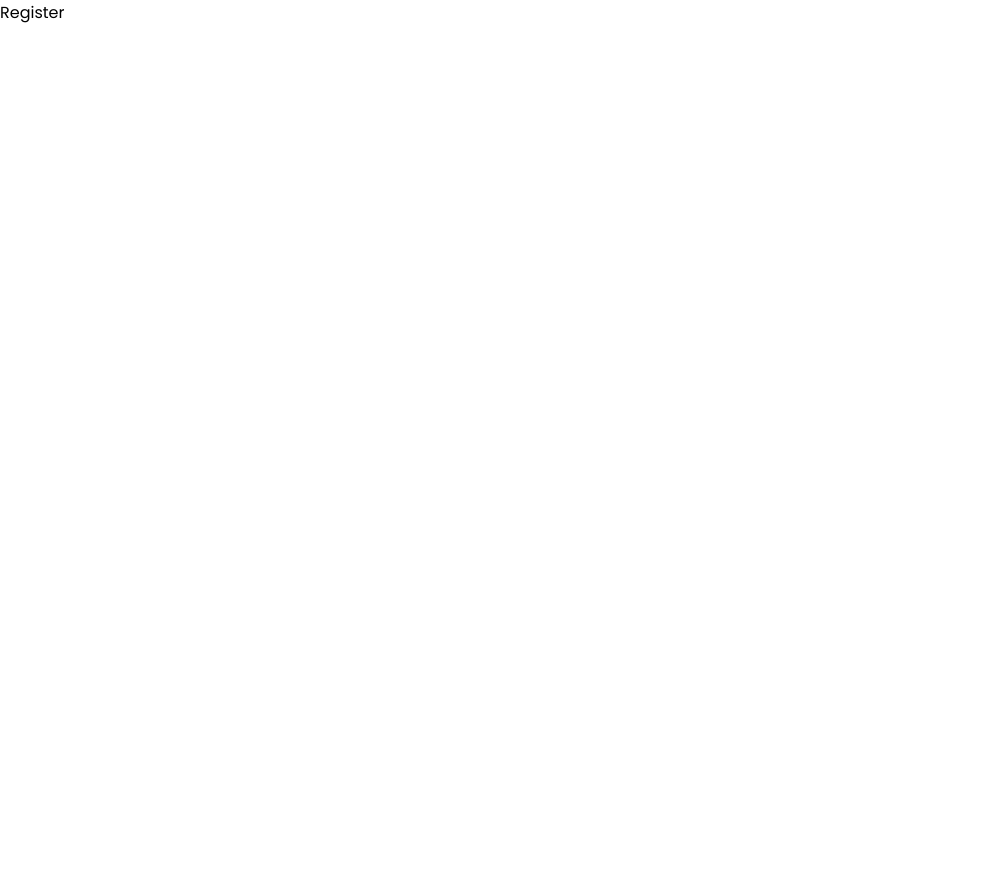
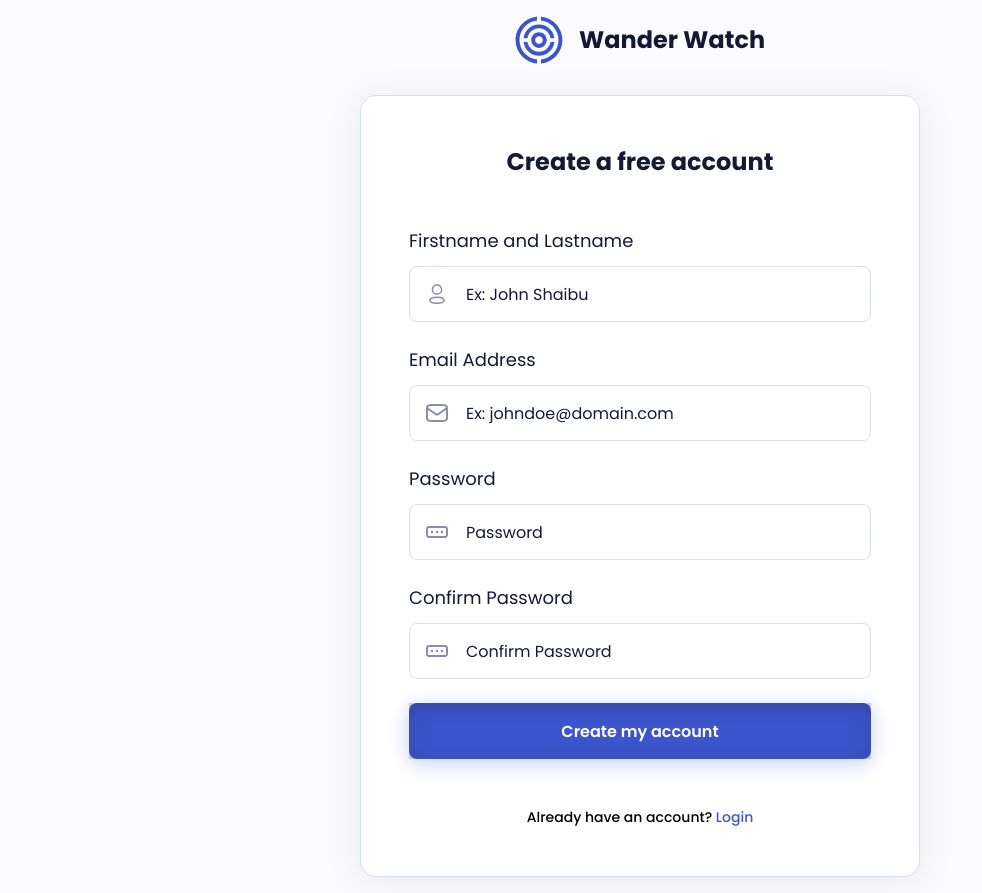
Before and after one commit to john-shaibu/wander-watch, a React (Vite) app in the folder frontend-n/wander-watch/: page /register in a window 1280 px wide. Shown: the whole page, without its empty margins (0-982 px from the left). Before the commit the page ends 800 px from the top, so only its background shows below. Built offline with nearby package versions, Linux system fonts and the light colour scheme.

Commit message:
finalised the login and register page

```diff
--- a/frontend-n/wander-watch/package.json
+++ b/frontend-n/wander-watch/package.json
@@ -13,6 +13,7 @@
     "leaflet": "^1.9.4",
     "react": "^18.2.0",
     "react-dom": "^18.2.0",
+    "react-helmet": "^6.1.0",
     "react-leaflet": "^4.2.1",
     "react-router-dom": "^6.22.2"
   },
--- a/frontend-n/wander-watch/src/App.jsx
+++ b/frontend-n/wander-watch/src/App.jsx
@@ -1,19 +1,13 @@
 
 import './App.css'
-import Login from './pages/Login'
-import {Route, Routes} from 'react-router-dom'
-import Register from './pages/Register'
-import Dashboard from './pages/Dashboard'
+import WebRoutes from './WebRoutes'
+
 
 function App() {
 
   return (
     <>
-      <Routes>
-        <Route path='/login' element={<Login />} />
-        <Route path='/register' element={<Register />} />
-        <Route path='/dashboard' element={<Dashboard />} />
-      </Routes>
+      <WebRoutes />
     </>
   )
 }
--- /dev/null
+++ b/frontend-n/wander-watch/src/WebRoutes.jsx
@@ -0,0 +1,18 @@
+import { Routes, Route } from "react-router-dom"
+
+import Login from './pages/Login'
+import Register from './pages/Register'
+import Dashboard from './pages/Dashboard'
+
+const WebRoutes = () => {
+  return (
+    <Routes>
+        <Route path='/login' element={<Login />} />
+        <Route path='/register' element={<Register />} />
+        <Route path='/' element={<Dashboard />} />
+        <Route path='/dashboard' element={<Dashboard />} />
+    </Routes>
+  )
+}
+
+export default WebRoutes
--- a/frontend-n/wander-watch/src/assets/index.jsx
+++ b/frontend-n/wander-watch/src/assets/index.jsx
@@ -5,7 +5,8 @@ import PasscodeIcon from './passcodeIcon.svg?react'
 import FullLogo from './fullLogo.svg?react'
 import HidePasswordIcon from './HidePasswordIcon.svg?react'
 import ShowPasswordIcon from './ShowPasswordIcon.svg?react'
+import Profile from './Profile.svg?react'
 
 
 
-export { BlackLogo, WhiteLogo, MailIcon, PasscodeIcon, FullLogo, HidePasswordIcon, ShowPasswordIcon }
+export { BlackLogo, WhiteLogo, MailIcon, PasscodeIcon, FullLogo, HidePasswordIcon, ShowPasswordIcon, Profile}
--- /dev/null
+++ b/frontend-n/wander-watch/src/components/Header.jsx
@@ -0,0 +1,9 @@
+
+
+const Header = () => {
+  return (
+    <div>Header</div>
+  )
+}
+
+export default Header
--- /dev/null
+++ b/frontend-n/wander-watch/src/components/Helmet.jsx
@@ -0,0 +1,16 @@
+import {Helmet} from 'react-helmet'
+
+const PageHelmet = (props) => {
+    const title = props.title;
+    const pageDescription = props.description;
+    const keywords = props.keywords;
+  return (
+    <Helmet>
+        <title>Wander watch | {title}</title>
+        <meta name="description" content={pageDescription} />
+        <meta name="keywords" content={keywords} />
+    </Helmet>
+  )
+}
+
+export default PageHelmet
--- /dev/null
+++ b/frontend-n/wander-watch/src/components/Sidenav.jsx
@@ -0,0 +1,8 @@
+
+const Sidenav = () => {
+  return (
+    <div>Sidenav</div>
+  )
+}
+
+export default Sidenav
--- a/frontend-n/wander-watch/src/pages/Dashboard.jsx
+++ b/frontend-n/wander-watch/src/pages/Dashboard.jsx
@@ -1,8 +1,18 @@
-import React from 'react'
+
+import Header from '../components/Header'
+import Sidenav from '../components/Sidenav'
 
 const Dashboard = () => {
   return (
-    <div>Dashboard</div>
+    <div className="grid main-container">
+      <Header />
+      <Sidenav />
+      <div className="wrapper">
+        <main className="">
+          main body
+        </main>
+      </div>
+    </div>
   )
 }
 
--- a/frontend-n/wander-watch/src/pages/Login.jsx
+++ b/frontend-n/wander-watch/src/pages/Login.jsx
@@ -1,8 +1,9 @@
 import { FullLogo, MailIcon, PasscodeIcon } from "../assets";
 import { Link } from "react-router-dom";
-import '../styles/login.css'
+import '../styles/auth.css'
 
 import { useState } from "react";
+import PageHelmet from "../components/Helmet";
 
 const Login = () => {
   const [password, setPassword] = useState("");
@@ -11,6 +12,8 @@ const Login = () => {
   return (
     <>
       <div className="container">
+        <PageHelmet title='Login' keywords='location tracker, wander watch, location monitor' description='Wander watch login page' />
+
         <div className="login">
           <a href="#" className="logoLink">
             <FullLogo />
--- a/frontend-n/wander-watch/src/pages/Register.jsx
+++ b/frontend-n/wander-watch/src/pages/Register.jsx
@@ -1,9 +1,82 @@
-import React from 'react'
+import { FullLogo, MailIcon, PasscodeIcon, Profile } from "../assets";
+import { Link } from "react-router-dom";
+import '../styles/auth.css'
+
+import { useState } from "react";
+import PageHelmet from "../components/Helmet";
 
 const Register = () => {
+  const [password, setPassword] = useState("");
+  const [showPassword, setShowPassword] = useState(false);
+
   return (
-    <div>Register</div>
-  )
-}
+    <>
+      <div className="container">
+        <PageHelmet title='Login' keywords='location tracker, wander watch, location monitor' description='Wander watch login page' />
+
+        <div className="login">
+          <a href="#" className="logoLink">
+            <FullLogo />
+          </a>
+          <div className="formContainer">
+            <h2>Create a free account</h2>
+            <form action="" method="post">
+              <div>
+                <label htmlFor="username">Firstname and Lastname</label>
+                <div>
+                  <Profile />
+                  <input type="text" name="username" id="username" placeholder="Ex: John Shaibu" />
+                </div>
+              </div>
+              <div>
+                <label htmlFor="user_email">Email Address</label>
+                <div>
+                  <MailIcon />
+                  <input type="email" name="user_email" id="user_email" placeholder="Ex: johndoe@domain.com" />
+                </div>
+              </div>
+              <div>
+                <label htmlFor="user_password">Password</label>
+                <div>
+                  <PasscodeIcon className='passcodeIcons' />
+                  <input type= {
+                      showPassword ? "text" : "password"
+                    }
+                    value={password}
+                    onChange={(e) =>
+                        setPassword(e.target.value)
+                    }
+                    name="user_password"
+                    id="user_password"
+                    placeholder="Password"
+                  />
+                </div>
+              </div>
+              <div>
+                <label htmlFor="confirm_password">Confirm Password</label>
+                <div>
+                  <PasscodeIcon />
+                  <input type= {
+                      showPassword ? "text" : "password"
+                    }
+                    value={password}
+                    onChange={(e) =>
+                        setPassword(e.target.value)
+                    }
+                    name="confirm_password"
+                    id="confirm_password"
+                    placeholder="Confirm Password"
+                  />
+                </div>
+              </div>
+              <button type="submit" className="primary-btn">Create my account</button>
+            </form>
+            <p>Already have an account? <Link to='/login'>Login</Link></p>
+          </div>
+        </div>
+      </div>
+    </>
+
+)}
 
 export default Register
--- a/frontend-n/wander-watch/src/styles/login.css
+++ b/frontend-n/wander-watch/src/styles/auth.css
@@ -85,3 +85,7 @@ form > .other_login_form_actions{
     font-weight: 500;
     color: var(--bg-primary);
 }
+.formContainer > p{
+    font-size: var(--font-sm);
+    font-weight: 500;
+}
```
Also changed, not shown: frontend-n/wander-watch/src/assets/Profile.svg (added), 1 other file (tests, documents, lock files or other folders).
